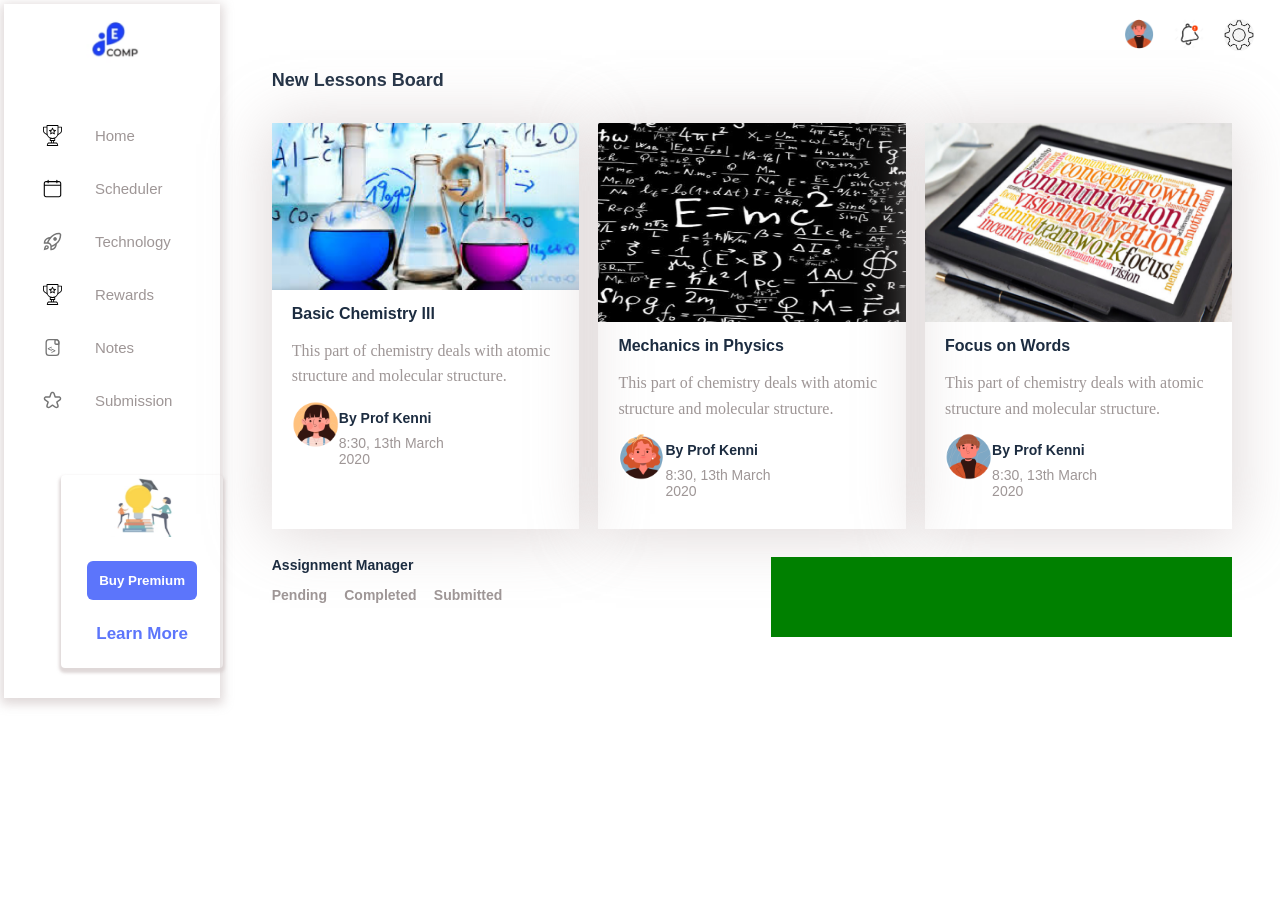
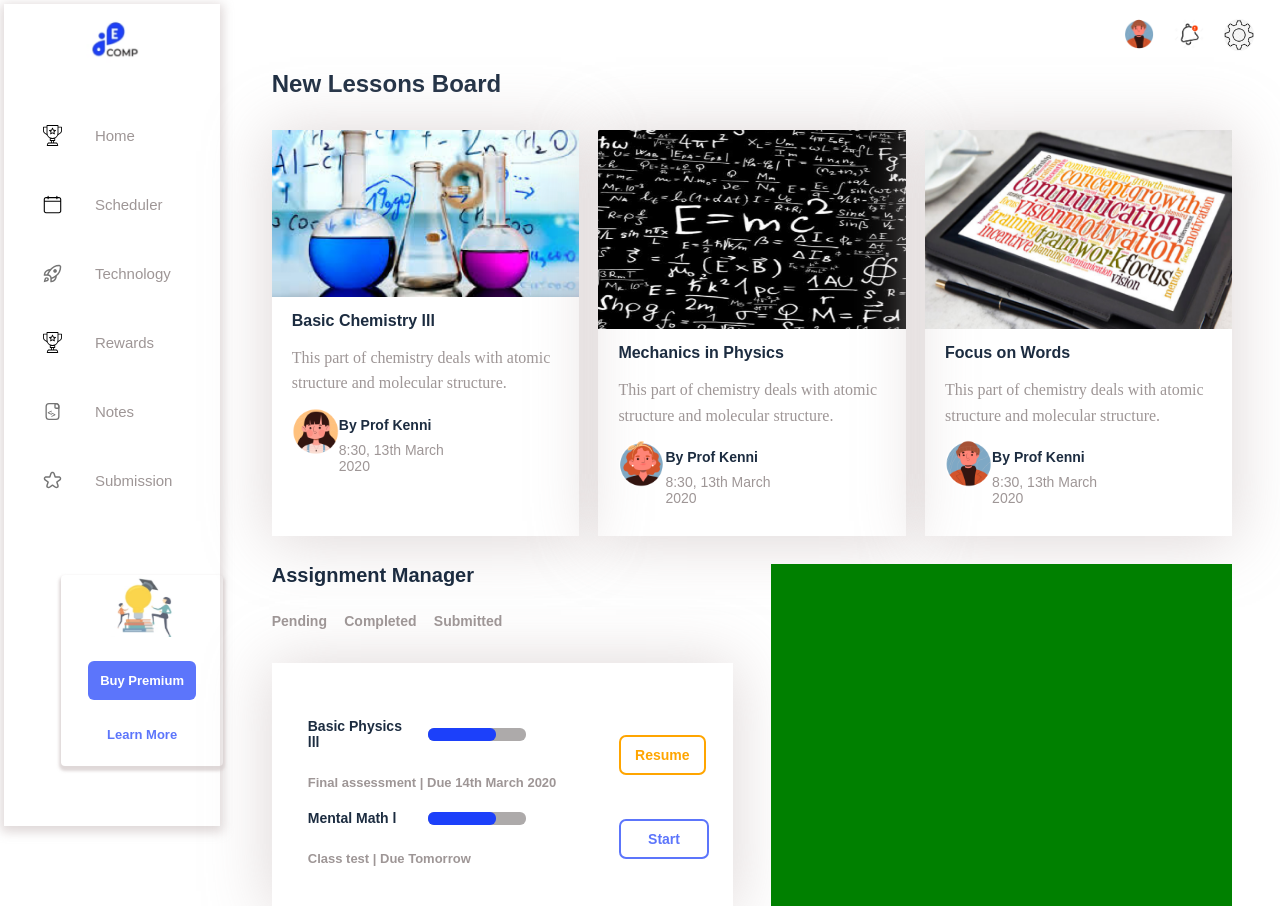
Before and after one commit to amaniyas007/task-9, a React (Create React App) app: page /scheduler in a window 1280 px wide. Before the commit the page ends 800 px from the top, so only its background shows below. Built offline with nearby package versions, Linux system fonts and the light colour scheme.

Commit message:
2nd Router Completed

```diff
--- a/src/App.js
+++ b/src/App.js
@@ -27,7 +27,7 @@ function App() {
         <Routes>
           <Route path="/" element= {<Home/>} />
           <Route path="scheduler" element= {<Scheduler/>}>
-            <Route path="pending" element={<Pending/>}/>
+            <Route index element={<Pending/>}/>
             <Route path="completed" element={<Completed/>}/>
             <Route path="submitted" element={<Submitted/>}/>
           </Route>
--- a/src/components/includes/LeftNavbar.jsx
+++ b/src/components/includes/LeftNavbar.jsx
@@ -73,6 +73,7 @@ const SectionMain = styled.section`
   width: 17%;
   margin: 4px;
   box-shadow: 0px 3px 10px 3px #d6cdcdc9;
+  padding-bottom: 30px;
 `;
 
 const SectionWrapper = styled.section`
@@ -97,7 +98,7 @@ const Ul = styled.ul`
 const Li = styled.li`
   display: flex;
   align-items: center;
-  margin-bottom: 32px;
+  margin-bottom: 48px;
   color: #9E9696;
 `;
 const LiLast = styled.li`
@@ -125,7 +126,7 @@ const LeftLogoImage = styled.img`
 `;
 const SectionBottom = styled.section`
   width: 75%;
-  margin: 65px 2px 30px 57px;
+  margin: 85px 2px 30px 57px;
   box-shadow: 0px 3px 3px 2px #d6cdcdc9;
   text-align: center;
   border-radius: 4px;
@@ -146,12 +147,14 @@ const BuyPremium = styled.button`
   border-radius: 6px;
   font-weight: 600;
   margin: 24px auto;
+  font-size: 13px;
 `;
 const LearnMore = styled(Link)`
   color: #5C75FB;
   font-weight: 600;
   display: inline-block;
   margin-bottom: 24px;
+  font-size: 13px;
 `;
 
 
--- a/src/components/screens/Pending.jsx
+++ b/src/components/screens/Pending.jsx
@@ -1,4 +1,5 @@
 import React from 'react'
+import '../../App.css'
 import styled from 'styled-components';
 function Pending() {
   return (
@@ -45,6 +46,7 @@ const DivFlex = styled.div`
     display: flex;
     justify-content: space-between;
     align-items: center;
+    margin-bottom: 18px;
 `;
 const DivLeft = styled.div`
     width:70%;
@@ -53,29 +55,49 @@ const Flex = styled.div`
     display: flex;
     justify-content: space-between;
     align-items: center;
+    width: 80%;
+    margin-bottom: 22px;
 `;
 const H4 = styled.h4`
     font-size: 14px;
     font-weight: 700;
-    width: 50%;
+    width: 45%;
 `;
 const DivLoading = styled.div`
-    width: 40%;
-    height: 10px;
-    background: grey;
+    width: 45%;
+    height: 13px;
+    background: #adaaaa;
     border-radius: 6px;
 `;
 const SpanDarkBlue = styled.div`
-    background: blue;
+    background: #1C40FA;
     border-radius: 6px;
-    height: 10px;
+    height: 13px;
     width: 70%;
 `;
-const Due = styled.small``;
+const Due = styled.small`
+  color: #9E9696;
+  font-size: 13px;
+  font-weight: 600;
+`;
 const DivRight = styled.div`
     width:20%;
 
 `;
-const Resume = styled.button``;
-const Start = styled.button``;
+const Resume = styled.button`
+    padding: 10px 14px;
+    border-radius: 7px;
+    border: 2px solid orange;
+    color: orange;
+    font-weight: 700;
+    font-size: 14px;
+`;
+const Start = styled.button`
+    color: #5C75FB;
+    padding: 10px 27px;
+    border-radius: 7px;
+    border: 2px solid #5C75FB;
+    font-weight: 700;
+    font-size: 14px;
+`;
 export default Pending
--- a/src/components/screens/Scheduler.jsx
+++ b/src/components/screens/Scheduler.jsx
@@ -1,4 +1,5 @@
 import React from 'react'
+import '../../App.css'
 import styled from 'styled-components'
 import { Helmet } from 'react-helmet';
 import Slider from "react-slick";
@@ -103,8 +104,8 @@ const SectionWrapper = styled.section`
   margin: 0 auto;
 `;
 const H2 = styled.h2`
-  font-size: 18px;
-  font-weight: bold;
+  font-size: 24px;
+  font-weight: 700;
   margin-bottom: 32px;
 `;
 const DivTop = styled.div`
@@ -179,9 +180,9 @@ const SectionLeft = styled.section`
   width: 48%;
 `;
 const H = styled.h3`
-  font-weight: 600;
-  font-size: 14px;
-  margin-bottom: 12px;
+  font-weight: 700;
+  font-size: 20px;
+  margin-bottom: 24px;
 `
 const Ul = styled.ul`
   display: flex;
```
